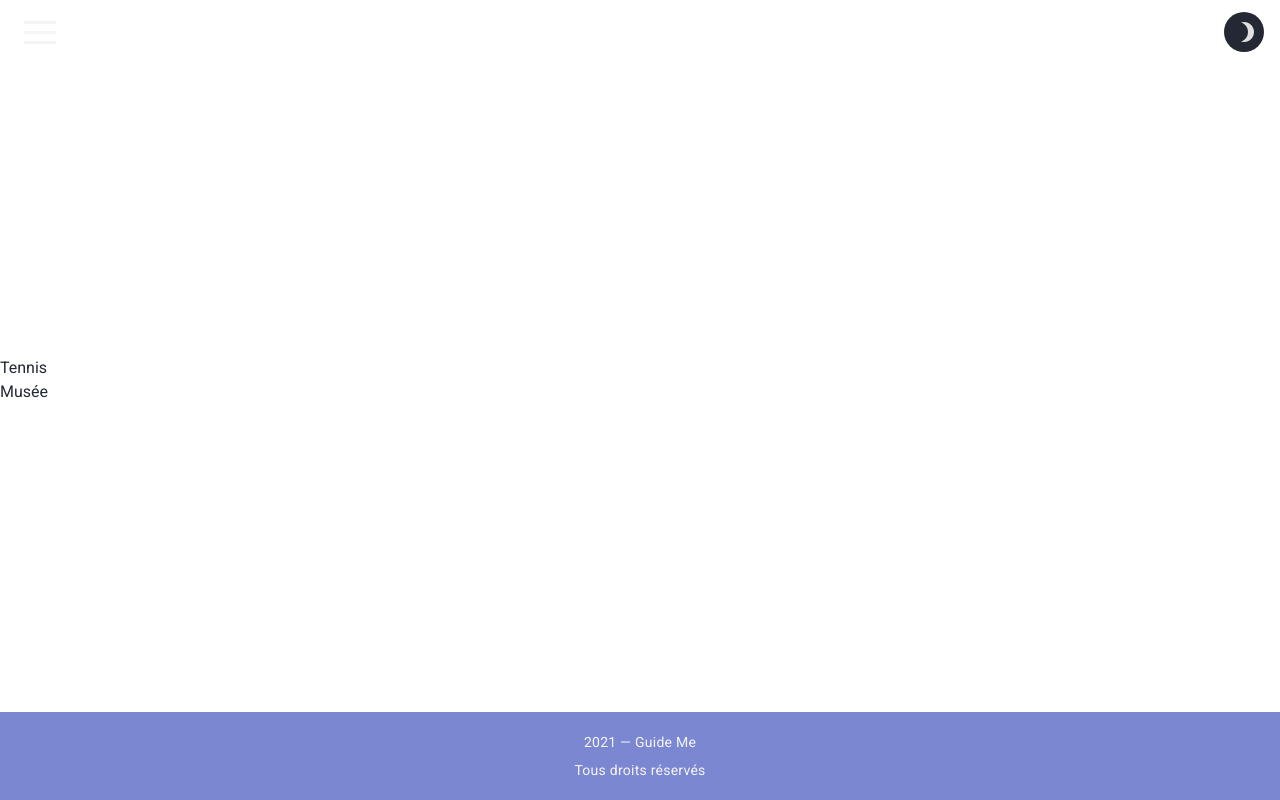
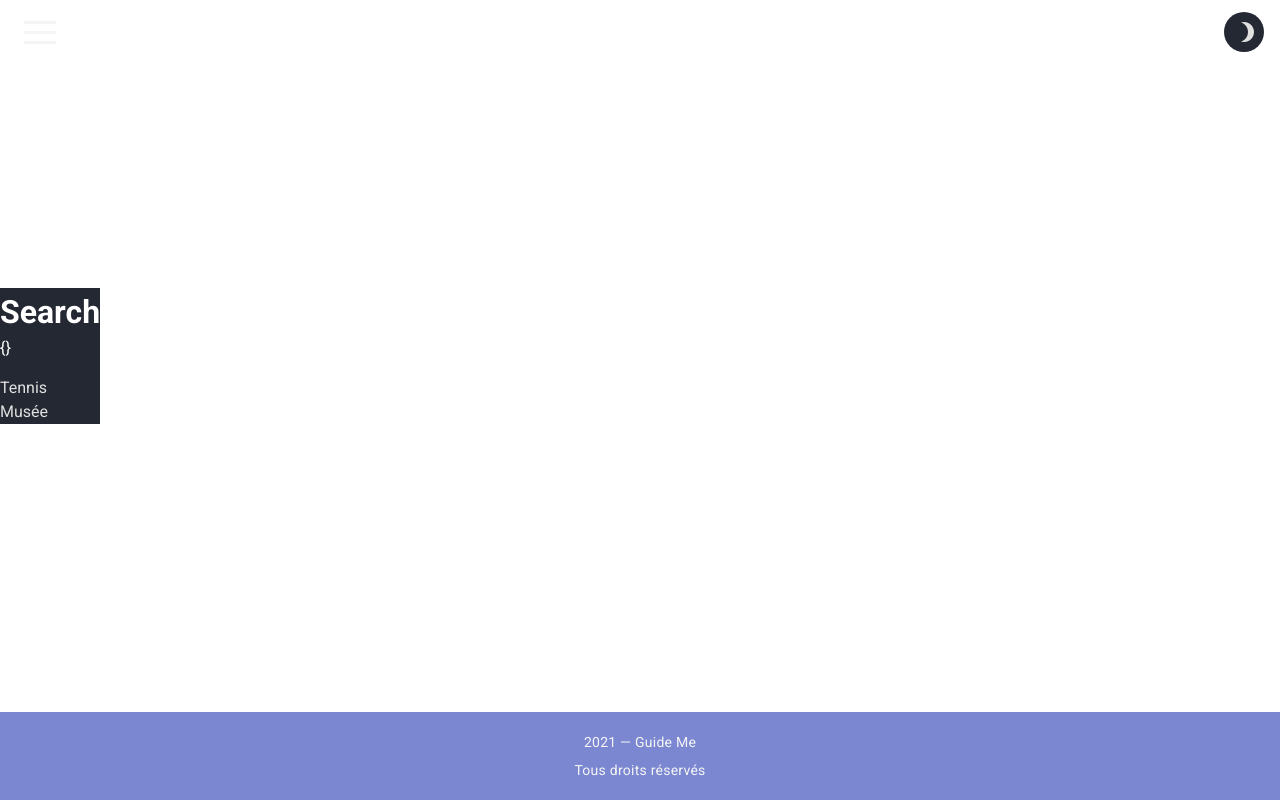
Before and after one commit to LoisonYo/GuideMe, a Vue app in the folder frontend/: page /search/results in a window 1280 px wide. Built offline with nearby package versions, Linux system fonts and the light colour scheme.

Commit message:
from search pass param to search/result

```diff
--- a/frontend/src/components/activities/OptionsSearch.vue
+++ b/frontend/src/components/activities/OptionsSearch.vue
@@ -36,7 +36,7 @@
 				</v-text-field>
 			</v-sheet>
 
-			<router-link :to="{ name: 'Results' }" class="mt-2" style="display:flex; justify-content: center; width: 100%;">
+			<router-link :to="{ name: 'Results', query: { radius: radius, center: center }}" class="mt-2" style="display:flex; justify-content: center; width: 100%;">
 				<v-btn rounded color="accent" elevation="0">Rechercher</v-btn>
 			</router-link>
 		</v-sheet>
@@ -48,13 +48,19 @@ import { gsap } from 'gsap';
 
 export default {
 	name: "OptionsSearch",
+	props: {
+		center: {
+			type: Object,
+			required: true
+		}
+	},
 	data () {
 		return {
 			radius: 0,
 			tweenedNumber: 0,
 			min: 100,
 			max: 5e3,
-			toggle: true,
+			toggle: true
 		}
 	},
 	computed: {
--- a/frontend/src/router/index.js
+++ b/frontend/src/router/index.js
@@ -48,7 +48,7 @@ const routes = [
 		path: "/activity/create",
 		name: "ActivityCreate",
 		component: ActivityCreate,
-
+		// meta:	{ requiresAuth: true }
 	},
 	{
 		path: "/activity/:id",
@@ -64,7 +64,6 @@ const routes = [
 	// 	component: TODO,
 	// 	meta:	{ requiresAuth: true }
 	// },
-
 	// {
 	// 	path: "/activity/edit",
 	// 	name: "TODO",
--- a/frontend/src/views/activities/Search.vue
+++ b/frontend/src/views/activities/Search.vue
@@ -1,7 +1,7 @@
 <template>
 	<div style="width:100%;">
 
-		<OptionsSearch v-on:value="radius = Number($event)" />
+		<OptionsSearch v-on:value="radius = Number($event)" :center="center.wrap()" />
 
 		<l-map :zoom="zoom" :center="origin" ref="map" :worldCopyJump="true"
 			style="height: 100vh; width:100%; position: fixed; top:0;"
@@ -20,7 +20,6 @@
 			<l-marker
 				:lat-lng.sync="center"
 				:icon="icon"
-				@click="oyo"
 			/>
 		</l-map>
 	</div>
@@ -58,13 +57,8 @@ export default {
 		}
 	},
 	methods: {
-		oyo() {
-			console.log(this.center.wrap().lat + " " + this.center.wrap().lng + " " );
-			console.log(this.center.lat + " " + this.center.lng + " " + this.radius);
-		},
 		setPosition(event) {
 			this.center = event.latlng;
-			this.oyo();
 		},
 		zoomUpdate(zoom) {
 			this.currentZoom = zoom;
@@ -77,11 +71,10 @@ export default {
 		this.$nextTick(() => {
 			this.map = this.$refs.map.mapObject // work as expected
 			this.map.zoomControl.remove()
-
 		});
 	},
 }
 </script>
 
-<style >
+<style>
 </style>
--- a/frontend/src/views/activities/SearchResults.vue
+++ b/frontend/src/views/activities/SearchResults.vue
@@ -1,8 +1,9 @@
 <template>
-	<div>
+	<div class="primary">
 		<h1>Search</h1>
+		<p> {{ $route.query }}</p>
 		<div v-for="activity in activities" :key="activity" style="z-index:10;">
-			<router-link :to="{ name: 'ActivityDetails', params: { id: activity }}">{{ activity }}</router-link>
+			<router-link :to="{ name: 'ActivityDetails', params: { id: activity }}" class="secondary--text">{{ activity }}</router-link>
 		</div>
 	</div>
 </template>
```
Also changed, not shown: frontend/src/components/activities/CardActivity.vue (added, +13 -0 lines).
